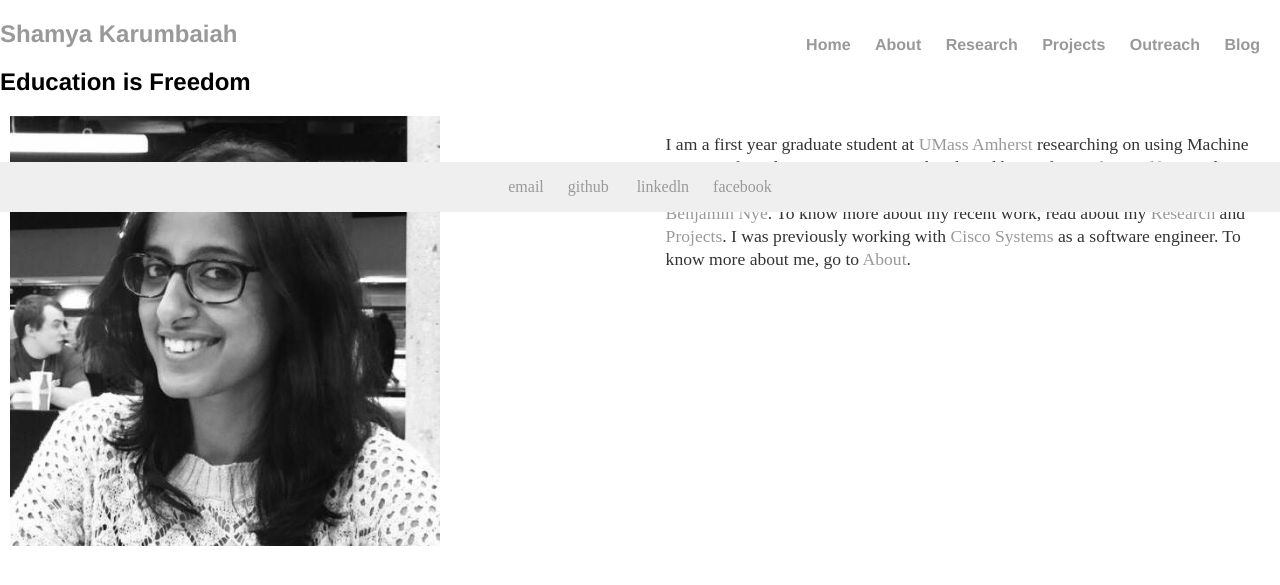
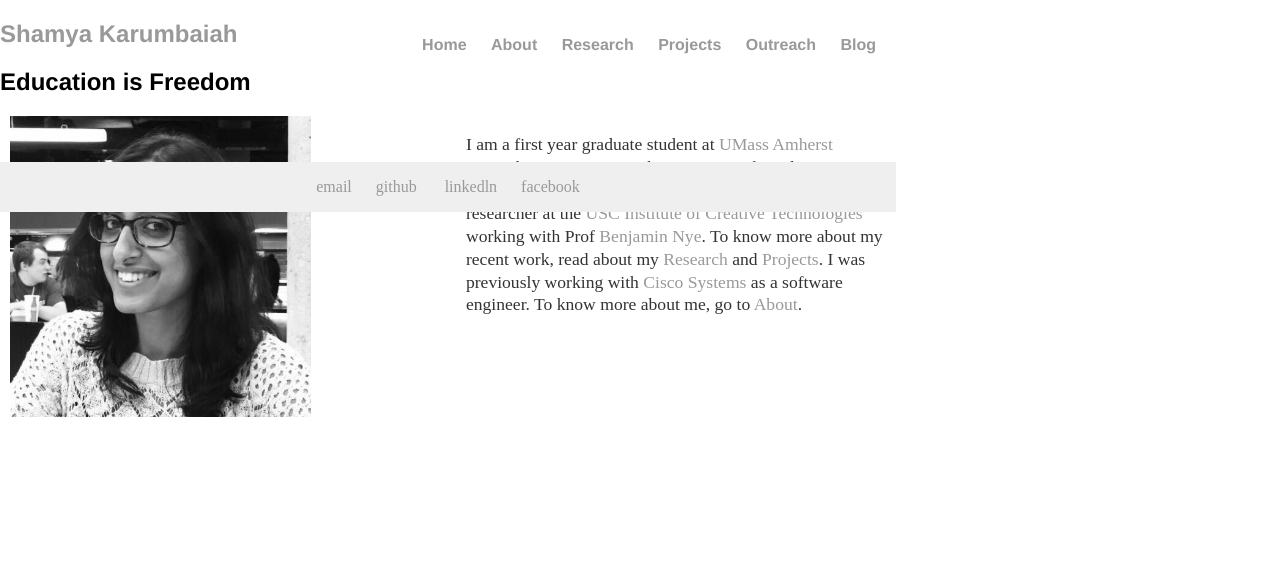
Before and after one commit to Shamya/shamyatest.github.io, a Jekyll site: the page built from index.html, in a window 1280 px wide. Shown: the top 585 px of the page. Built offline with Jekyll 4.4.1, drawn with Linux system fonts in a browser that asks for light colours.

Commit message:
Update main.css

```diff
--- a/css/main.css
+++ b/css/main.css
@@ -1,6 +1,6 @@
 body {
-    margin: 50px auto;
-    /*width: 70%;*/
+    margin: 60px auto;
+    width: 70%;
     position: relative;
      margin: 0;
     padding-bottom: 6rem;
```
